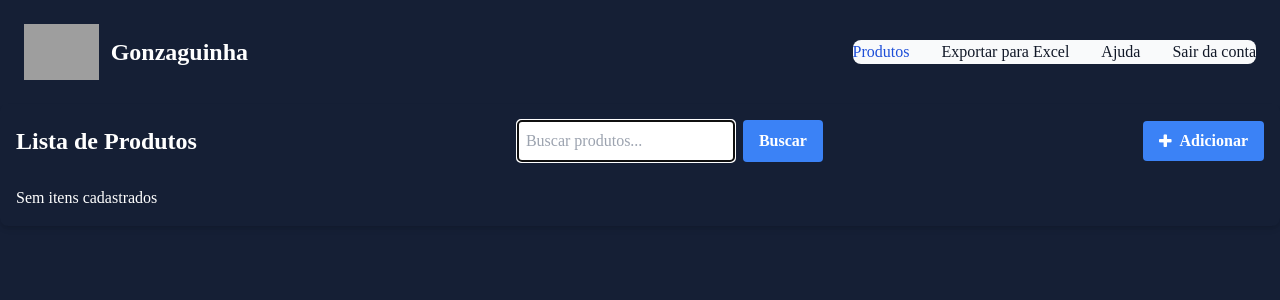
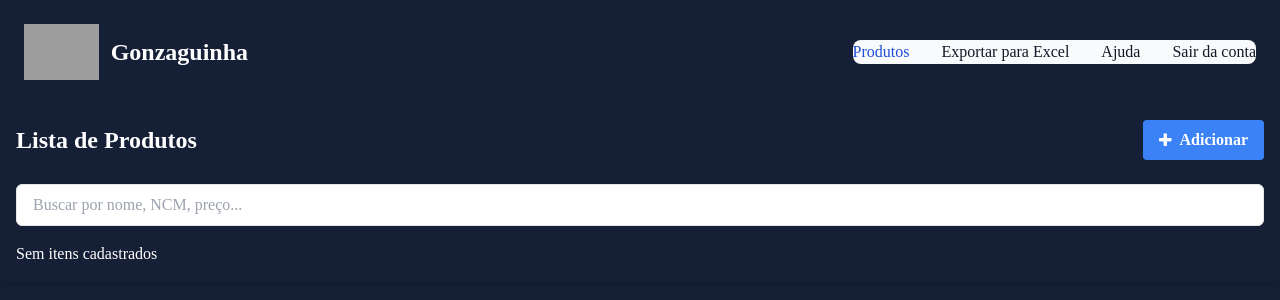
Before and after one commit to DevTroli/Sales-Software, a Django app: page /produtos/ in a window 1280 px wide. Shown: the top 300 px of the page. Run offline with Django 5.2, Linux system fonts and the light colour scheme; the visitor is signed in with stand-in values (Sample User, id 1); data that the repository does not hold is empty; some libraries are stand-ins or nearby versions; some web fonts are replaced; grey boxes are pictures that could not be loaded.

Commit message:
update search field

```diff
--- a/produto/templates/index.html
+++ b/produto/templates/index.html
@@ -5,17 +5,14 @@
 <div class="relative overflow-x-auto shadow-md sm:rounded-lg w-full p-4">
     <header class="mb-6 flex justify-between items-center">
         <h2 class="text-2xl font-bold">Lista de Produtos</h2>
-    <!-- Formulário de Busca -->
-    <form method="GET" action="{% url 'produto:index' %}" class="flex space-x-2">
-      <input type="text" name="q" placeholder="Buscar produtos..." class="border border-gray-300 p-2 rounded" autofocus>
-      <button type="submit" class="bg-blue-500 hover:bg-blue-700 text-white font-bold py-2 px-4 rounded">Buscar</button>
-    </form>
         <a href="{% url 'produto:product_add' %}" class="inline-flex items-center bg-blue-500 hover:bg-blue-700 text-white font-bold py-2 px-4 rounded transition-colors duration-300">
             <span class="fa fa-plus mr-2" aria-hidden="true"></span>
             <span>Adicionar</span>
         </a>
     </header>
-
+    <form method="GET" action="">
+        <input type="text" name="q" placeholder="Buscar por nome, NCM, preço..." class="px-4 py-2 w-full border rounded-md mb-4">
+    </form>
     {% if object_list %}
     <div class="overflow-x-auto">
         <table class="min-w-full text-sm text-left rtl:text-right text-gray-400 dark:text-gray-400">
--- a/produto/views.py
+++ b/produto/views.py
@@ -5,24 +5,25 @@ from django.shortcuts import render, get_object_or_404
 from django.views.generic.edit import CreateView, UpdateView
 from django.urls import reverse_lazy
 
+from django.db.models import Q
+
 from produto.models import Produto
 from produto.forms import ProdutoForm
 
 @login_required
 def index(request):
     template_name = "index.html"
-    query = request.GET.get('q')  # Obtém o valor do campo 'q' da URL
+
+    query = request.GET.get('q')
+    objects = Produto.objects.all()
+
     if query:
-        # Filtra os produtos com base no valor de 'q'
-        objects = Produto.objects.filter(
-            Q(produto__icontains=query) |
-            Q(ncm__icontains=query) |
-            Q(preco_custo__icontains=query) |
-            Q(preco_venda__icontains=query)
-        )
-    else:
-        # Caso não haja busca, retorna todos os produtos
-        objects = Produto.objects.all()
+        queries = query.split()
+        q_objects = Q()
+        for q in queries:
+            q_objects |= Q(produto__icontains=q) | Q(ncm__icontains=q) | Q(preco_venda__icontains=q)
+        objects = objects.filter(q_objects)
+
     context = {"object_list": objects}
     return render(request, template_name, context)
 
--- a/setup/urls.py
+++ b/setup/urls.py
@@ -9,5 +9,4 @@ urlpatterns = [
     path("estoque/", include("estoque.urls")),
     path('login/', auth_views.LoginView.as_view(), name='login'),
     path('logout/', auth_views.LogoutView.as_view(next_page='/login/'), name='logout'),
-
 ]
```
Lines whose indentation alone changed are shown as unchanged.
